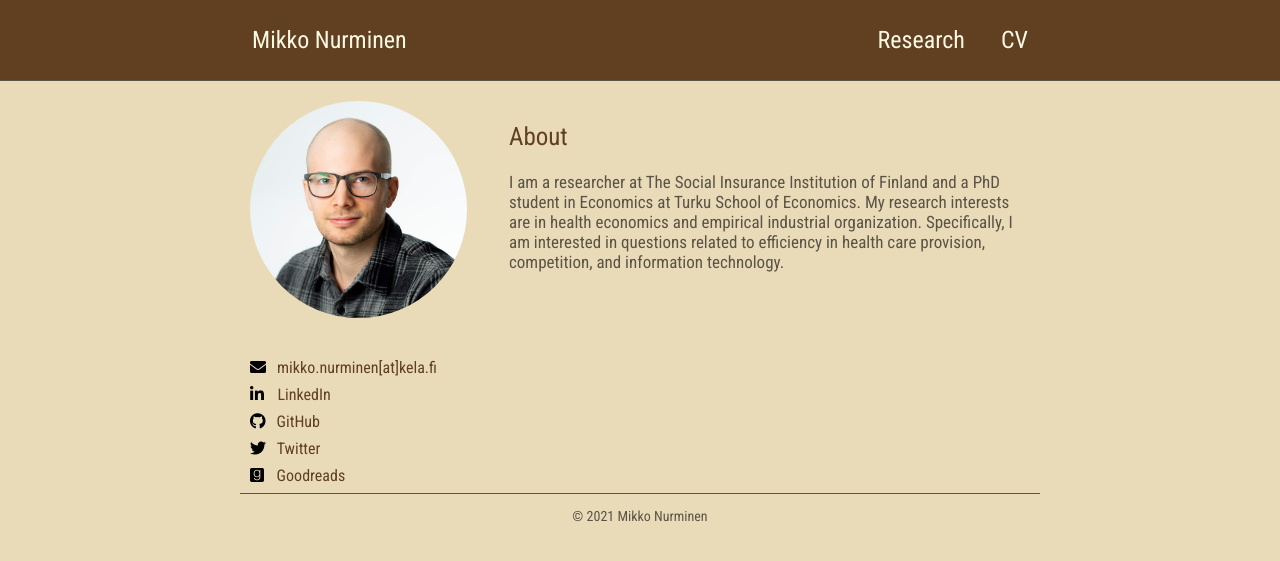
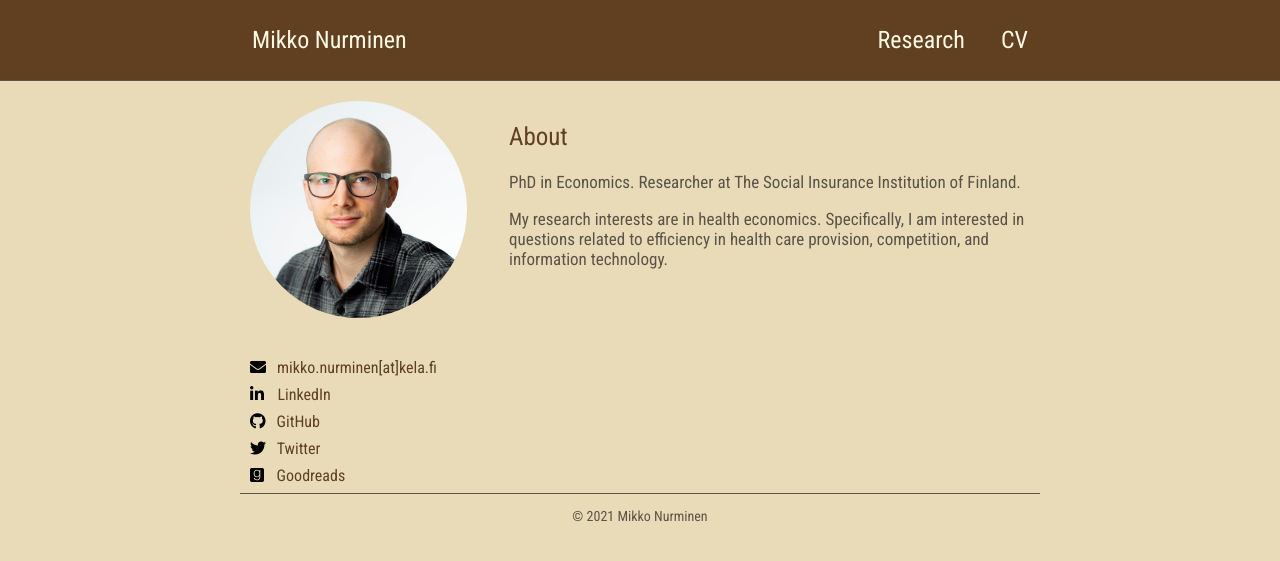
Before and after one commit to mikkonurminen/mikkonurminen.github.io, a Jekyll site: the page built from index.md, in a window 1280 px wide. Shown: the top 561 px of the page. Built offline with Jekyll 4.4.1, drawn with Linux system fonts in a browser that asks for light colours; nearby versions of some CDN libraries.

Commit message:
Updated education

```diff
--- a/_pages/about.md
+++ b/_pages/about.md
@@ -1,5 +1,6 @@
 ## About
 
-I am a researcher at The Social Insurance Institution of Finland and a PhD student in Economics at Turku School of Economics.
-My research interests are in health economics and empirical industrial organization.
-Specifically, I am interested in questions related to efficiency in health care provision, competition, and information technology.
+PhD in Economics. Researcher at The Social Insurance Institution of Finland.
+
+My research interests are in health economics. Specifically, I am interested in questions related to efficiency in health care provision,
+competition, and information technology.
```
